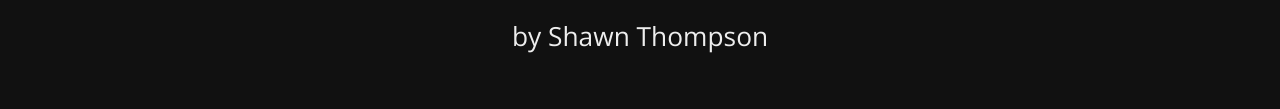
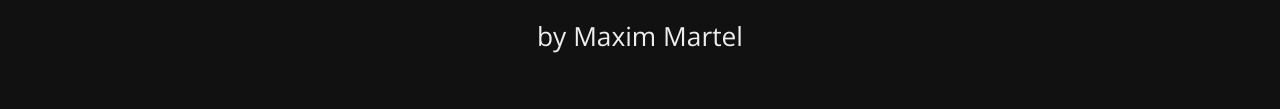
Before and after one commit to JuliannaR/web-standards-presentation, a plain HTML site: page index.html in a window 1280 px wide. Shown: the part 444-553 px from the top of the page. Drawn offline with nearby package versions, Linux system fonts and the light colour scheme.

Commit message:
Update index.html

```diff
--- a/index.html
+++ b/index.html
@@ -32,7 +32,7 @@
 				<!-- SLIDE -->
 				<section>
 					<h2>Web Standards Centre of Expertise (WSCoE)</h2>
-					<p>by Shawn Thompson</p>
+					<p>by Maxim Martel</p>
 
 				</section>
 
```
